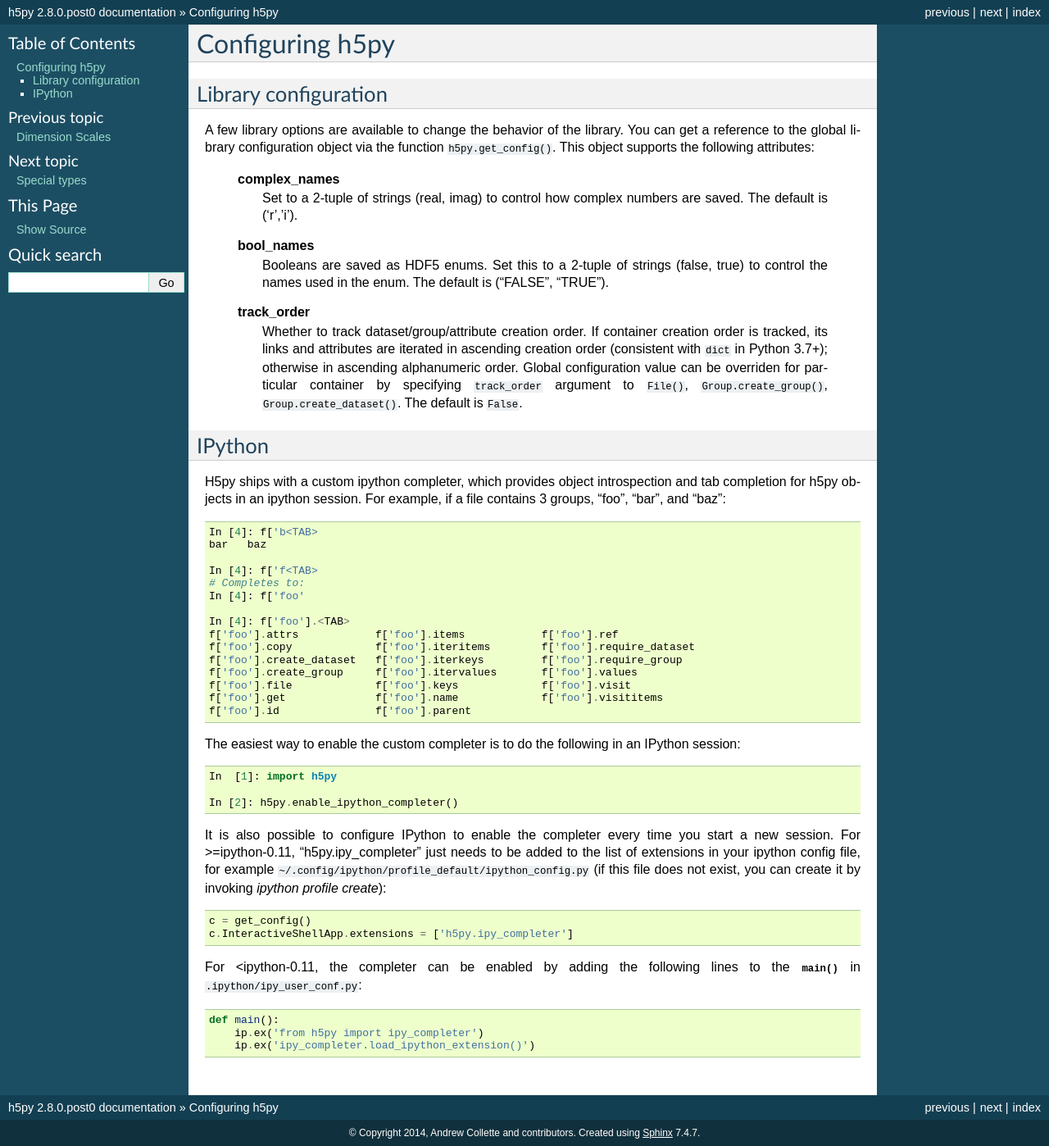
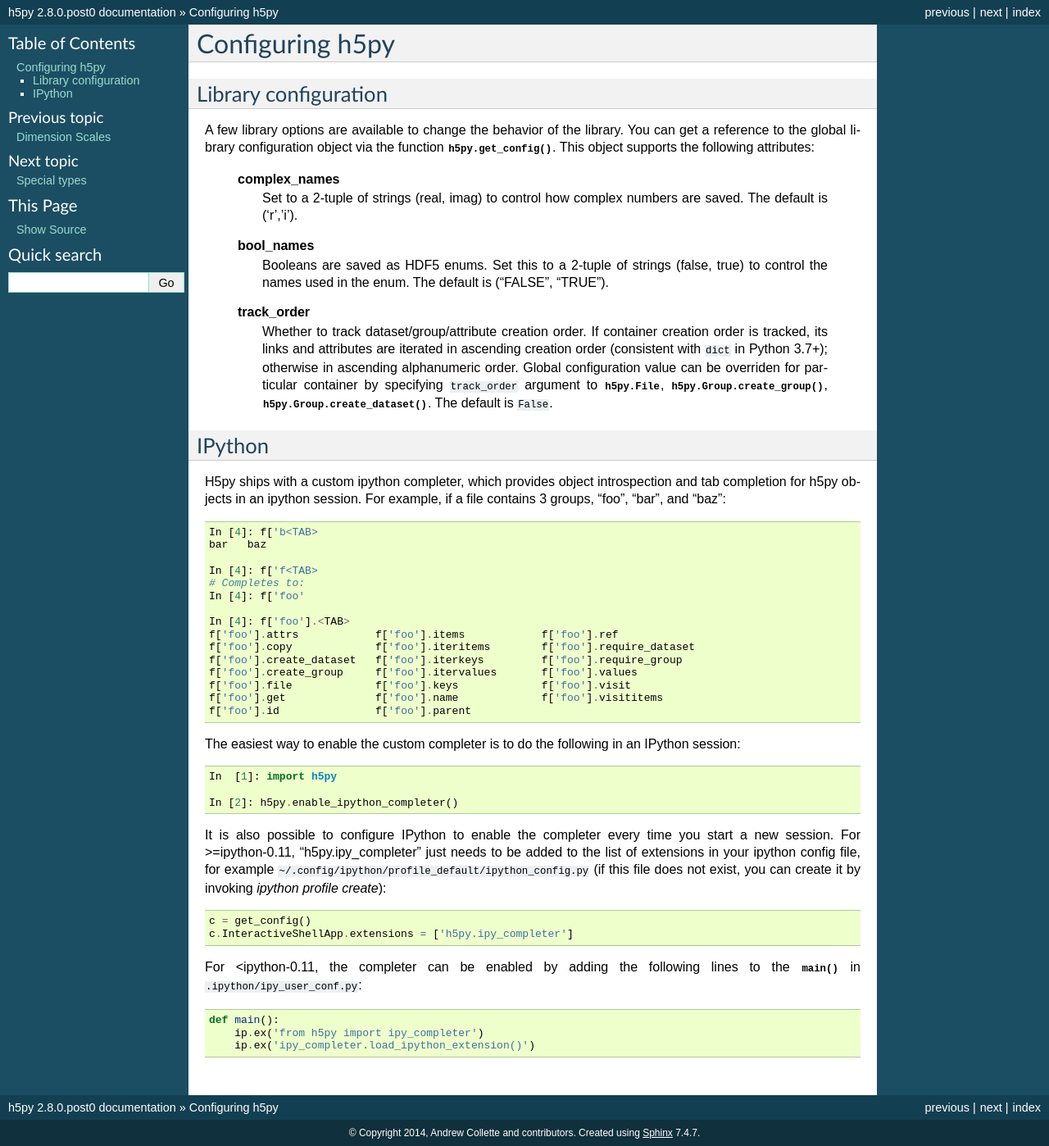
Before and after one commit to zhongxing-2/h5py, a Sphinx documentation site: the page built from docs/config.rst, in a window 1280 px wide. Shown: the whole page at 82% size. Built offline with Sphinx 7.4.7, drawn with Linux system fonts in a browser that asks for light colours.

Commit message:
Use Sphinx roles

```diff
--- a/docs/config.rst
+++ b/docs/config.rst
@@ -24,8 +25,8 @@ function ``h5py.get_config()``.  This object supports the following attributes:
         ``dict`` in Python 3.7+); otherwise in ascending alphanumeric
         order.  Global configuration value can be overriden for
         particular container by specifying ``track_order`` argument to
-        ``File()``, ``Group.create_group()``,
-        ``Group.create_dataset()``.  The default is ``False``.
+        :class:`h5py.File`, :meth:`h5py.Group.create_group`,
+        :meth:`h5py.Group.create_dataset`.  The default is ``False``.
 
 
 IPython
```
Also changed, not shown: other parts of docs/config.rst (+2 -1 lines).
